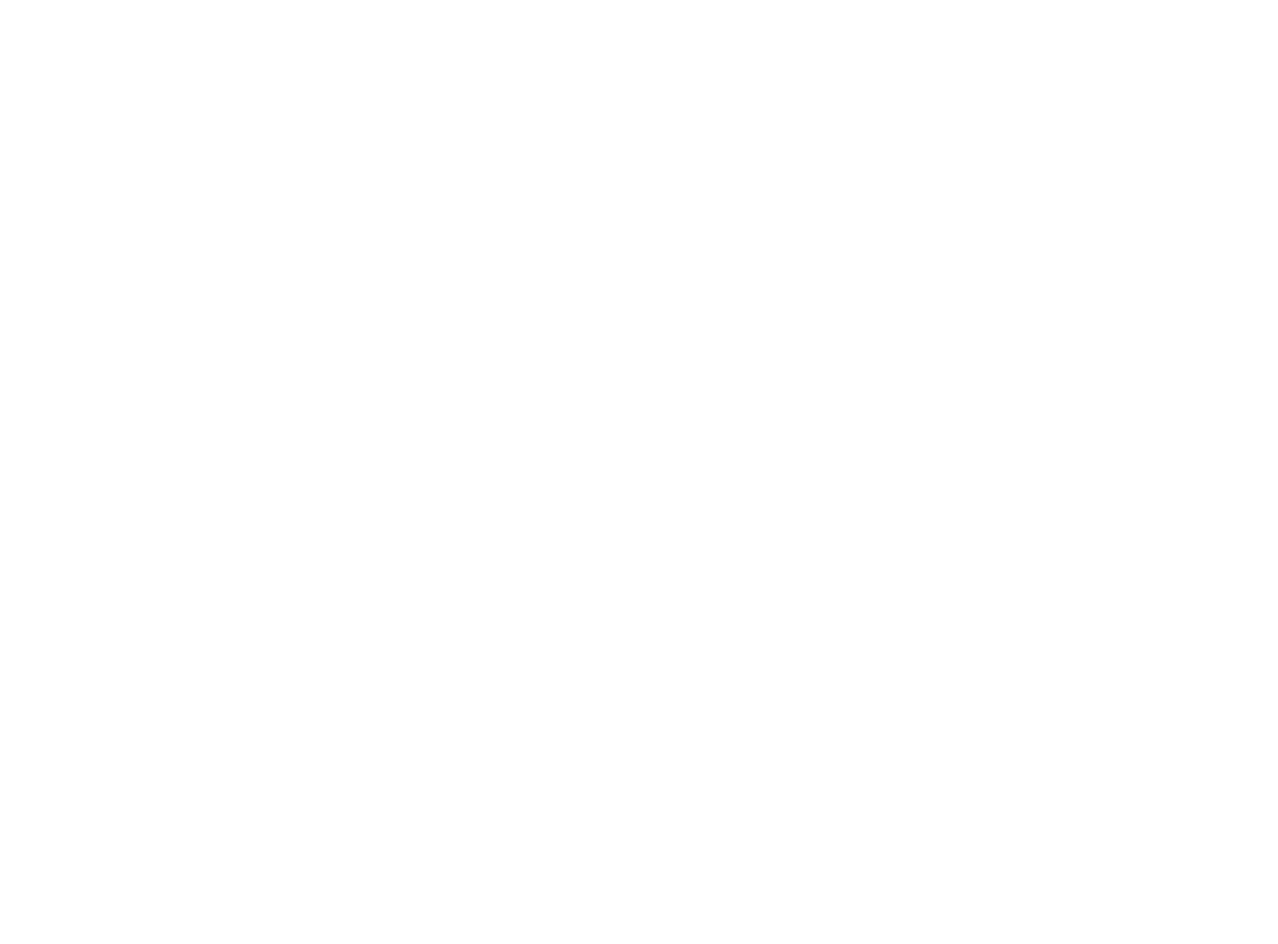
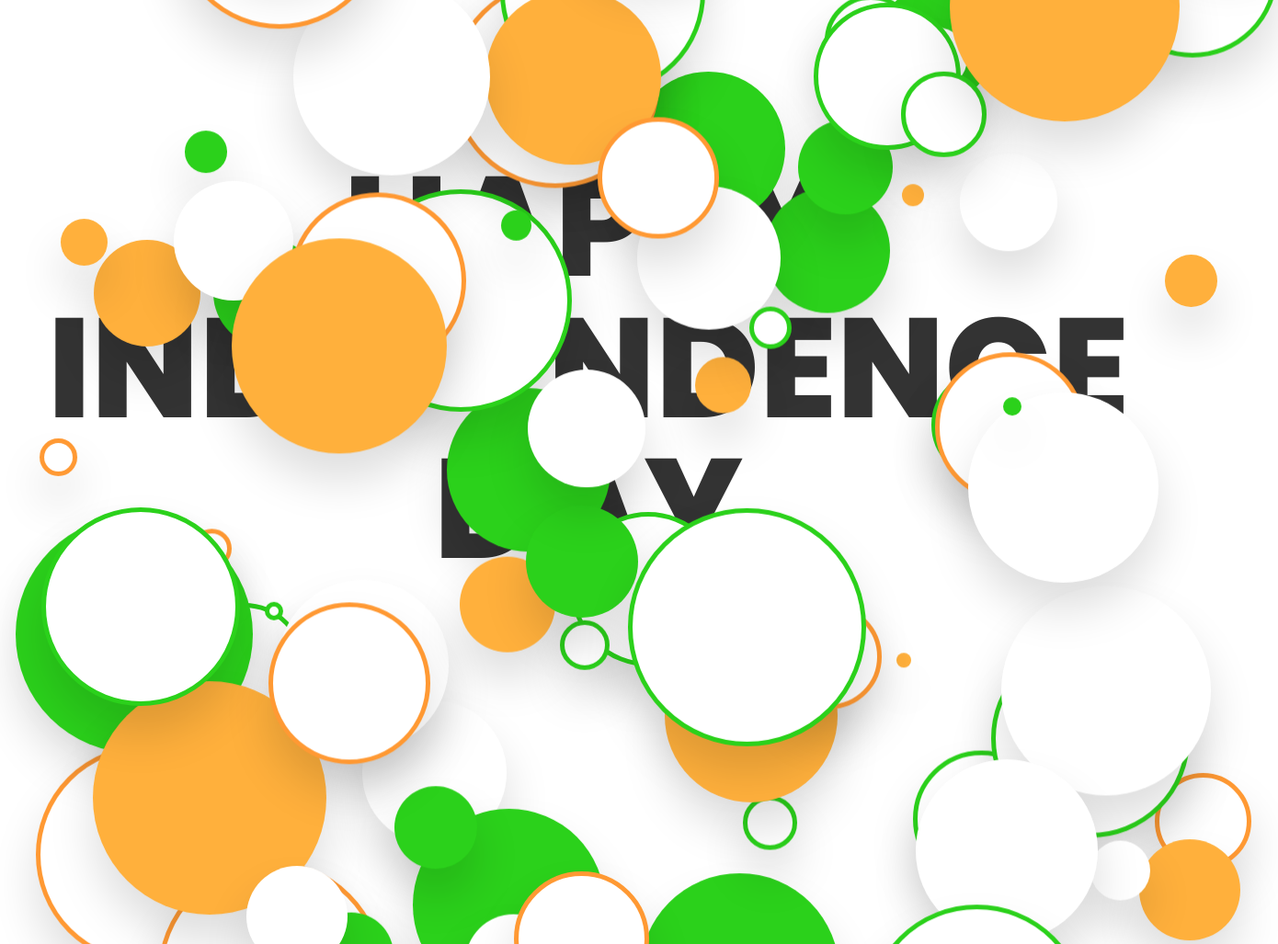
Before and after one commit to UIUXSadia/Css-js-animation-effects, a plain HTML site: page index.html in a window 1280 px wide. Shown: the top 1027 px of the page at 92% size, 1390 px wide, since content can reach past the window. Before the commit the page ends 800 px from the top, so only its background shows below. Drawn offline with Linux system fonts and the light colour scheme.

Commit message:
css class is finishd

```diff
--- a/index.html
+++ b/index.html
@@ -4,8 +4,36 @@
     <meta charset="UTF-8">
     <meta name="viewport" content="width=device-width, initial-scale=1.0">
     <title>Css & js animation effects</title>
+    <link rel="stylesheet" href="styel.css">
 </head>
 <body>
+    <h2>Happy<br>Independence<br>Day</h2>
+    <script>
+        function cicrle(){
+           let amount = 100;
+           let body = document.querySelector('body');
+           let i = 0;
+           while(i < amount){
+            let element = document.createElement('i');
+            let posX = Math.floor(Math.random() * window.innerWidth);
+            let delay = Math.random() * -20;
+            let duration = Math.random() * 10;
 
+            let size = Math.random() * 250;
+            element.style.width = 10 + size + 'px';
+            element.style.height = 10 + size + 'px';
+            element.style.left = posX + 'px';
+            element.style.animationDelay = delay + 's';
+            element.style.animationDirection = 5 + duration + 's';
+            element.style.webkitBoxShadow = "0 30px 50px #0002"
+
+
+
+            body.appendChild(element);
+            i++
+           }
+        }
+        cicrle()
+    </script>
 </body>
 </html>
--- a/styel.css
+++ b/styel.css
@@ -0,0 +1,60 @@
+@import url('https://fonts.googleapis.com/css2?family=Poppins:ital,wght@0,200;0,300;0,400;0,600;0,700;0,800;1,200&display=swap');
+
+*
+{
+    margin: 0;
+    padding: 0;
+    box-sizing: border-box;
+    font-family: 'Poppins', sans-serif;
+}
+body{
+    height: 100vh;
+    overflow: hidden;
+    background: #fff;
+}
+h2{
+    position: absolute;
+    top: 50%;
+    transform: translateY(-50%);
+    text-align: center;
+    width: 100%;
+    font-size: 12vw;
+    line-height: 1em;
+    font-weight: 800;
+    color: #333;
+    text-transform: uppercase;
+}
+i{
+    position: absolute;
+    display: block;
+    background: #000;
+    border-radius: 50%;
+    animation: animate 5s linear infinite;
+}
+@keyframes animate{
+    0%
+    {
+        transform: translateY(calc(100vh + 350px));
+    }
+    100%
+    {
+        transform: translateY(-300px);
+    }
+}
+i:nth-child(5n+1){
+    background: #fff;
+}
+i:nth-child(5n+2){
+    background: #ffb03c;
+}
+i:nth-child(5n+3){
+    background: #fff;
+    border: 5px solid #ff9933;
+}
+i:nth-child(5n+4){
+    background: #2bd11b;
+}
+i:nth-child(5n+5){
+    background: #fff;
+    border: 5px solid #2bd11b;
+}
```
